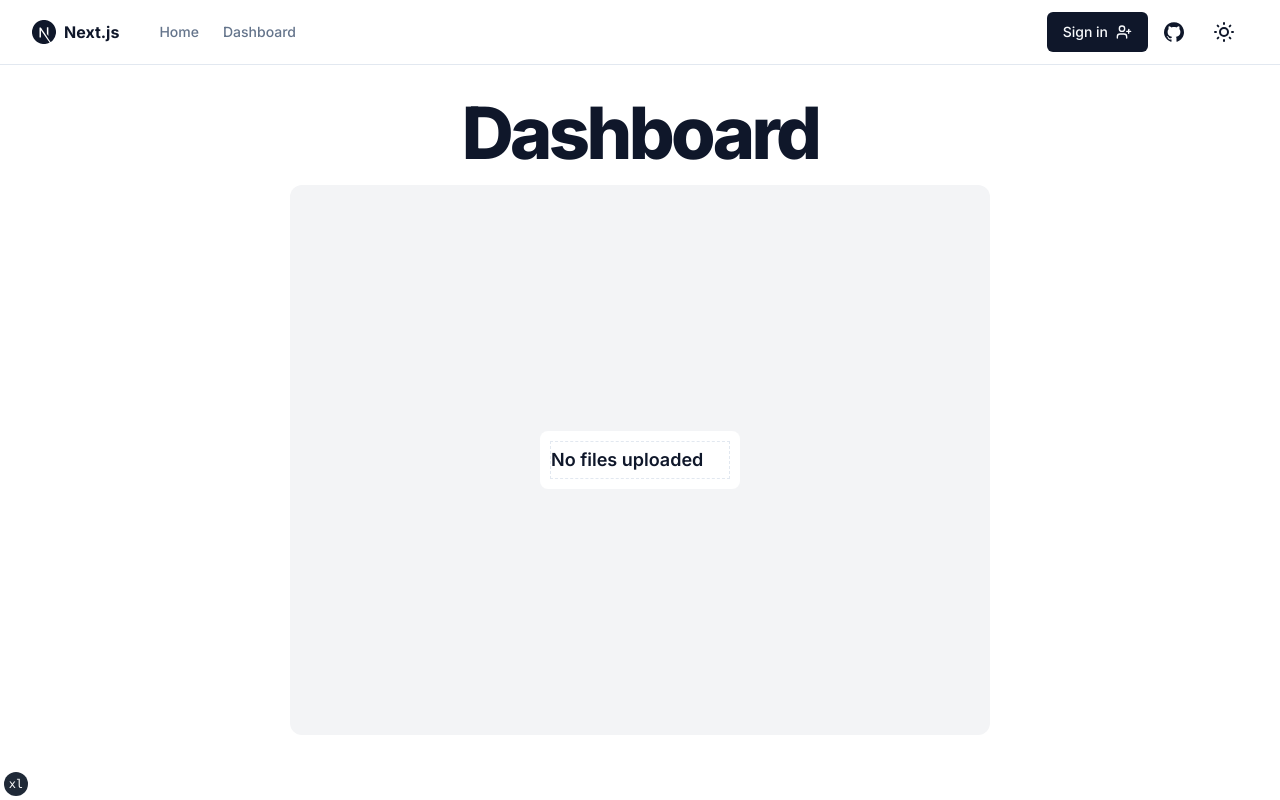
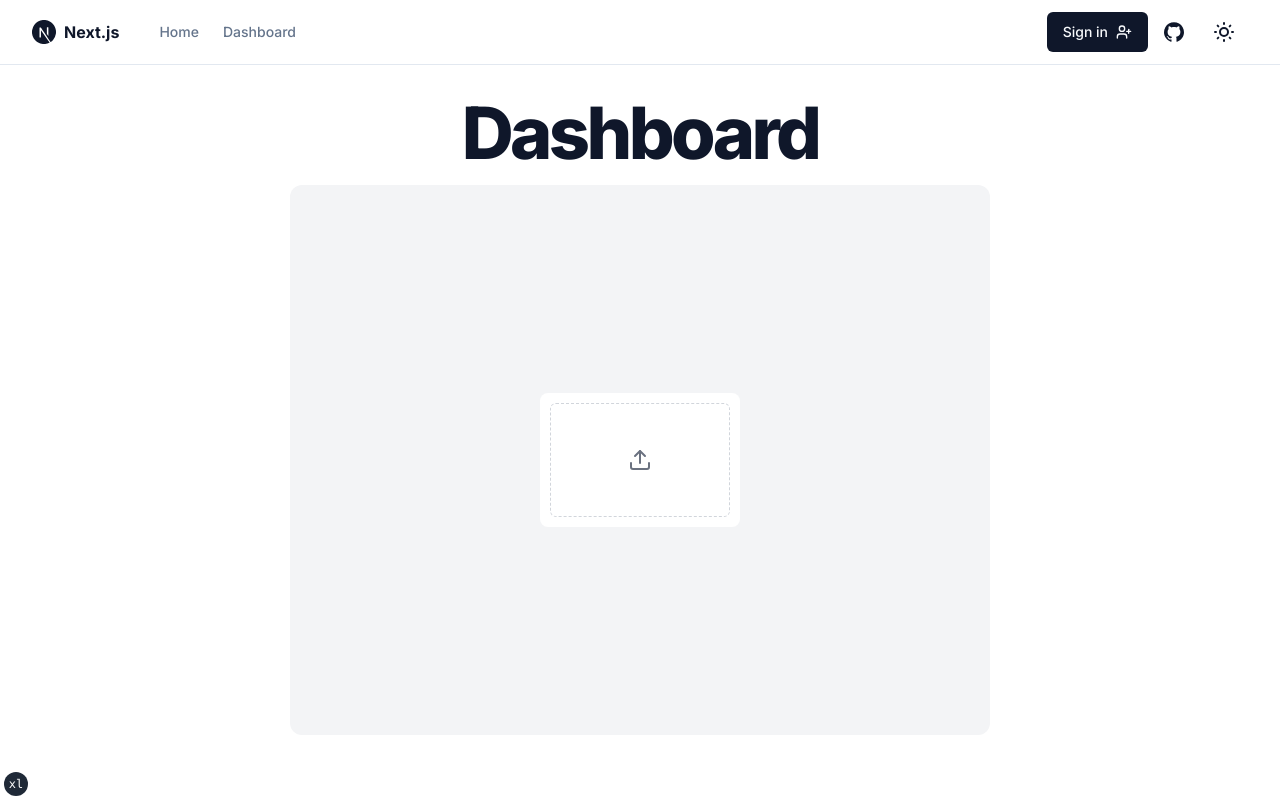
Before and after one commit to arihanv/DocuSight, a Next.js app: page /dashboard in a window 1280 px wide. Built offline with nearby package versions, Linux system fonts and the light colour scheme.

Commit message:
Setting Up File Uploads

```diff
--- a/app/dashboard/page.tsx
+++ b/app/dashboard/page.tsx
@@ -1,5 +1,9 @@
 "use client"
+
 import React from "react"
+import { Loader2, Upload } from "lucide-react"
+
+import { Button } from "@/components/ui/button"
 import {
   Dialog,
   DialogContent,
@@ -13,16 +17,34 @@ import { Input } from "@/components/ui/input"
 type Props = {}
 
 const IndexPage = (props: Props) => {
-  const [files, setFiles] = React.useState({})
+  const [file, setFile] = React.useState({})
+  const [modalOpen, setModalOpen] = React.useState(false)
+  const [uploading, setUploading] = React.useState(false)
+  const fileInputRef = React.useRef<HTMLInputElement>(null)
+  const [name, setName] = React.useState<string>("")
+
   const tFile = {
     name: "The way the world works",
     date: "10/10/2021",
     size: "3.4 mb",
   }
 
+
   React.useEffect(() => {
-    // setFiles([tFile])
-  }, [])
+    console.log(file)
+  }, [file])
+
+  const handleButtonClick = () => {
+    if (fileInputRef.current) {
+      fileInputRef.current.click()
+    }
+  }
+
+  const handleFileUpload = (event: any) => {
+    setModalOpen(true)
+    setFile(event.target.files[0])
+    console.log(event.target.files[0])
+  }
 
   return (
     <section className="container grid items-center gap-6 pb-8 py-5 md:py-8">
@@ -32,7 +54,7 @@ const IndexPage = (props: Props) => {
         </h1>
         <div className="dark:bg-gray-900 bg-gray-100 w-full max-w-[700px] p-2.5 flex items-center justify-center h-[550px] rounded-xl">
           <div className="bg-background grid p-2.5 rounded-lg w-full max-w-[200px] gap-1">
-            {Object.keys(files).length !== 0 ? (
+            {Object.keys(file).length !== 0 ? (
               <>
                 <h1 className="text-lg font-semibold border-b py-1 leading-6 mb-1">
                   The way the world works
@@ -43,9 +65,54 @@ const IndexPage = (props: Props) => {
                 <div className="text-xs text-muted-foreground">
                   Size: <span className="italic">3.4 mb</span>
                 </div>
-            </> ) : (
-              <div className="text-lg font-semibold py-1 border-dashed border">
-                No files uploaded
+              </>
+            ) : (
+              <div className="text-lg font-semibold py-1 border-dashed border border-gray-300 rounded-md">
+                <Dialog open={modalOpen}>
+                  <DialogTrigger asChild>
+                    <div
+                      onClick={handleButtonClick}
+                      className="flex cursor-pointer items-center justify-center py-10 bg-opacity-40"
+                    >
+                      {uploading ? (
+                        <div className="m-auto animate-spin text-gray-400 repeat-infinite dark:text-gray-600">
+                          <Loader2 size={30} />
+                        </div>
+                      ) : (
+                        <div className="text-gray-500 dark:text-gray-300">
+                          <Upload />
+                        </div>
+                      )}
+                      <input
+                        ref={fileInputRef}
+                        type="file"
+                        accept=".pdf"
+                        style={{ display: "none" }}
+                        onChange={handleFileUpload}
+                      />
+                    </div>
+                  </DialogTrigger>
+                  <DialogContent>
+                    <DialogHeader>
+                      <DialogTitle>Enter a name for the file</DialogTitle>
+                      <DialogDescription>
+                        <Input
+                          className="focus-visible:ring-0"
+                          type="text"
+                          value={name}
+                          onChange={(e) => setName(e.target.value)}
+                          onKeyDown={(e) => e.key === "Enter"}
+                        />
+                        <Button
+                          className="mt-3"
+                          // onClick={() => handleFileChange(name)}
+                        >
+                          Submit
+                        </Button>
+                      </DialogDescription>
+                    </DialogHeader>
+                  </DialogContent>
+                </Dialog>
               </div>
             )}
           </div>
```
Lines whose indentation alone changed are shown as unchanged.
